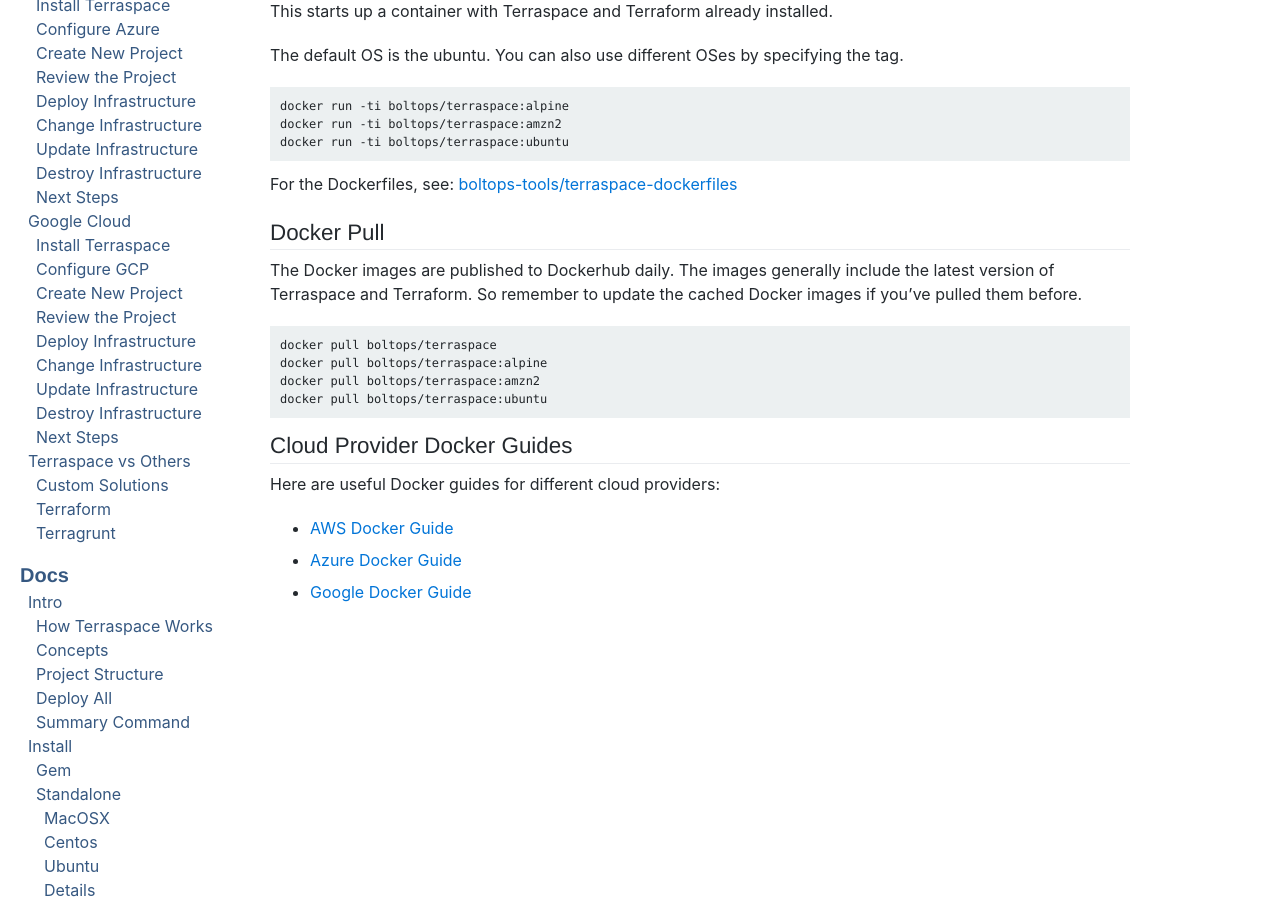
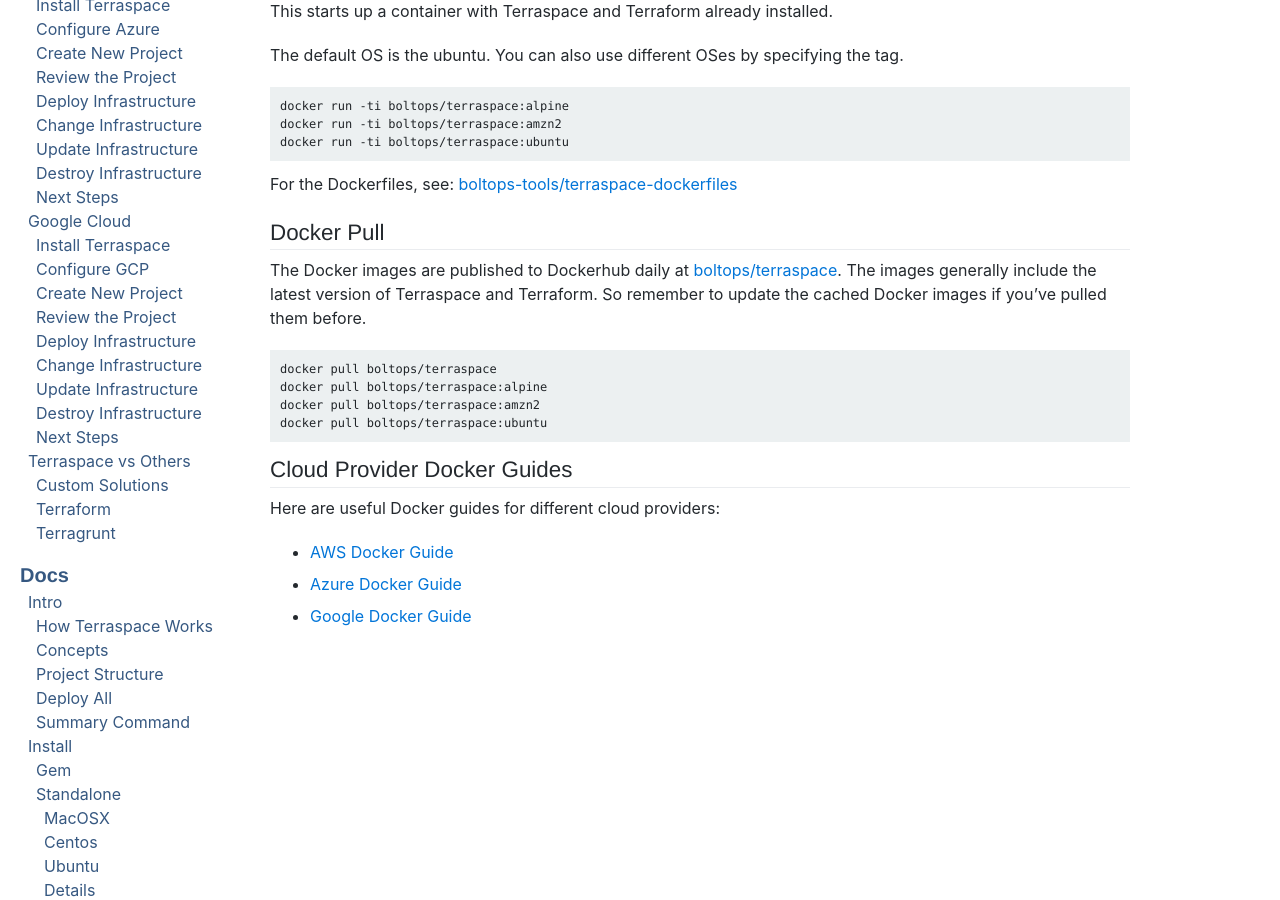
Before and after one commit to boltops-tools/terraspace-docs, a Jekyll site: the page built from _docs/install/docker.md, in a window 1280 px wide and 900 px high, scrolled down 403 px. Built offline with Jekyll 4.4.1, drawn with Linux system fonts in a browser that asks for light colours; a script that is not in the unit is left out.

Commit message:
update install docs

```diff
--- a/_docs/install/docker.md
+++ b/_docs/install/docker.md
@@ -22,7 +22,7 @@
 
 ## Docker Pull
 
-The Docker images are published to Dockerhub daily. The images generally include the latest version of Terraspace and Terraform. So remember to update the cached Docker images if you've pulled them before.
+The Docker images are published to Dockerhub daily at [boltops/terraspace](https://hub.docker.com/r/boltops/terraspace). The images generally include the latest version of Terraspace and Terraform. So remember to update the cached Docker images if you've pulled them before.
 
     docker pull boltops/terraspace
     docker pull boltops/terraspace:alpine
```
